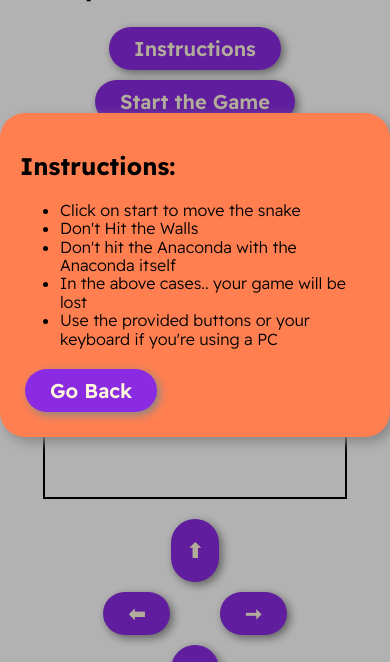
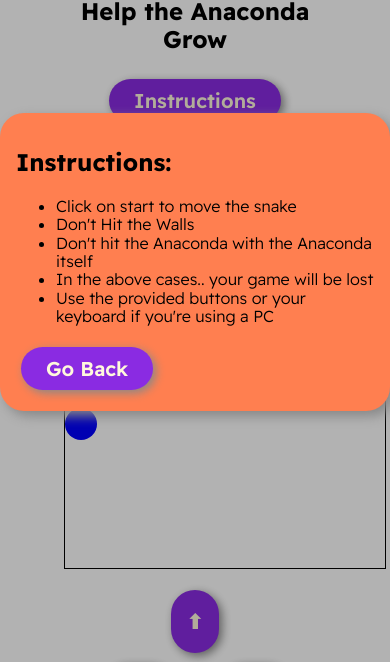
Before and after one commit to Sudhan-Kent/snake-game, a plain HTML site: page index.html in a window 390 px wide. Both pictures are taken after a click on the button "Instructions". Shown: the part 182-844 px from the top of the page. Drawn offline with nearby package versions, Linux system fonts and the light colour scheme; a web font is replaced by a local one.

Commit message:
responsiveness added

```diff
--- a/index.css
+++ b/index.css
@@ -1,6 +1,6 @@
 html, body {
-    margin: 10;
-    padding: 10;
+    margin: 1em;
+    padding: 1em;
     text-align: center;
     font-family: 'Readex Pro', sans-serif;
     font-weight: lighter;
@@ -9,36 +9,36 @@ html, body {
 .grid {
     display: flex;
     flex-wrap: wrap;
-    width: 300px;
-    height: 300px;
-    border: solid 2px black;
+    width: 20em;
+    height: 20em;
+    border: solid 0.1em black;
     margin-left: auto;
     margin-right: auto;
 }
 
 .square {
-    width: 30px;
-    height: 30px;
+    width: 2em;
+    height: 2em;
 }
 
 .snake {
     background-color: green;
-    border-radius: 13px;
+    border-radius: 0.9em;
 }
 
 .apple {
     background-color: blue;
-    border-radius: 15px ;
+    border-radius: 1em ;
 }
 
 #lost {
     background-color: coral;
     max-width: 500px;
     margin: 0 auto;
-    padding: 20px;
+    padding: 1em;
     position: relative;
     top: 35%;
-    border-radius: 25px;
+    border-radius: 1.5em;
     box-shadow: 5px 5px 12px #888888;
 }
 
@@ -46,10 +46,10 @@ html, body {
     background-color: coral;
     max-width: 500px;
     margin: 0 auto;
-    padding: 20px;
+    padding: 1em;
     position: relative;
     top: 35%;
-    border-radius: 25px;
+    border-radius: 1.5em;
     box-shadow: 5px 5px 12px #888888;
 }
 
@@ -58,10 +58,10 @@ html, body {
     text-align: left;
     max-width: 500px;
     margin: 0 auto;
-    padding: 20px;
+    padding: 1em;
     position: relative;
     top: 35%;
-    border-radius: 25px;
+    border-radius: 1.5em;
     box-shadow: 5px 5px 12px #888888;
 }
 
@@ -102,7 +102,7 @@ html, body {
 }
 
 #controls{
-    margin-top: 15px;
+    margin-top: 1em;
 }
 
 button {
--- a/index.html
+++ b/index.html
@@ -1,5 +1,8 @@
 <html>
-    <head><link rel="stylesheet" href="https://cdnjs.cloudflare.com/ajax/libs/normalize/8.0.1/normalize.css">
+    <head>
+        <meta charset="UTF-8">
+        <meta name="viewport" content="width=device-width, initial-scale=1.0">
+        <link rel="stylesheet" href="https://cdnjs.cloudflare.com/ajax/libs/normalize/8.0.1/normalize.css">
         <link rel="stylesheet" href="index.css">
         <link href="https://fonts.googleapis.com/css2?family=Readex+Pro:wght@300;400;600;700&family=Roboto:ital,wght@0,300;0,900;1,300;1,900&display=swap" rel="stylesheet">
         <link href="https://fonts.googleapis.com/css2?family=Baloo&display=swap" rel="stylesheet">
```
